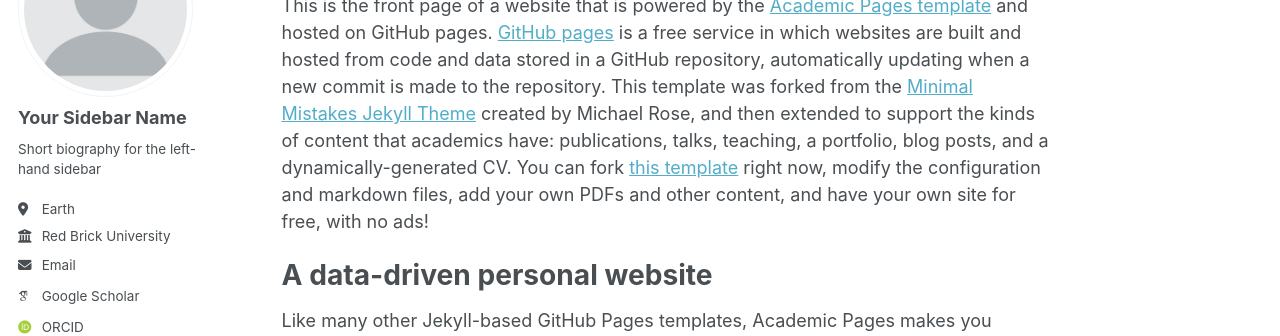
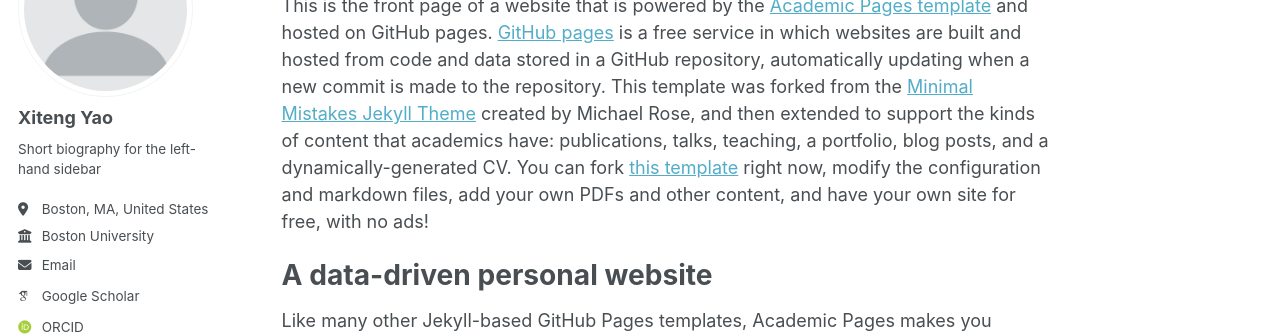
Before and after one commit to xtyao66/xtyao66.github.io, a Jekyll site: the page built from _pages/about.md, in a window 1280 px wide. Shown: the part 184-520 px from the top of the page. Built offline with Jekyll 4.4.1, drawn with Linux system fonts in a browser that asks for light colours; some web fonts are replaced.

Commit message:
just started

```diff
--- a/_config.yml
+++ b/_config.yml
@@ -22,11 +22,11 @@ repository               : "xtyao66/xtyao66.github.io"
 author:
   # Biographic information
   avatar           : "profile.png"
-  name             : "Your Sidebar Name"
+  name             : "Xiteng Yao"
   pronouns         : # example: "she/her"
   bio              : "Short biography for the left-hand sidebar"
-  location         : "Earth"
-  employer         : "Red Brick University"
+  location         : "Boston, MA, United States"
+  employer         : "Boston University"
   uri              : # URL
   email            : "xtyao[at]bu.edu"
 
```
